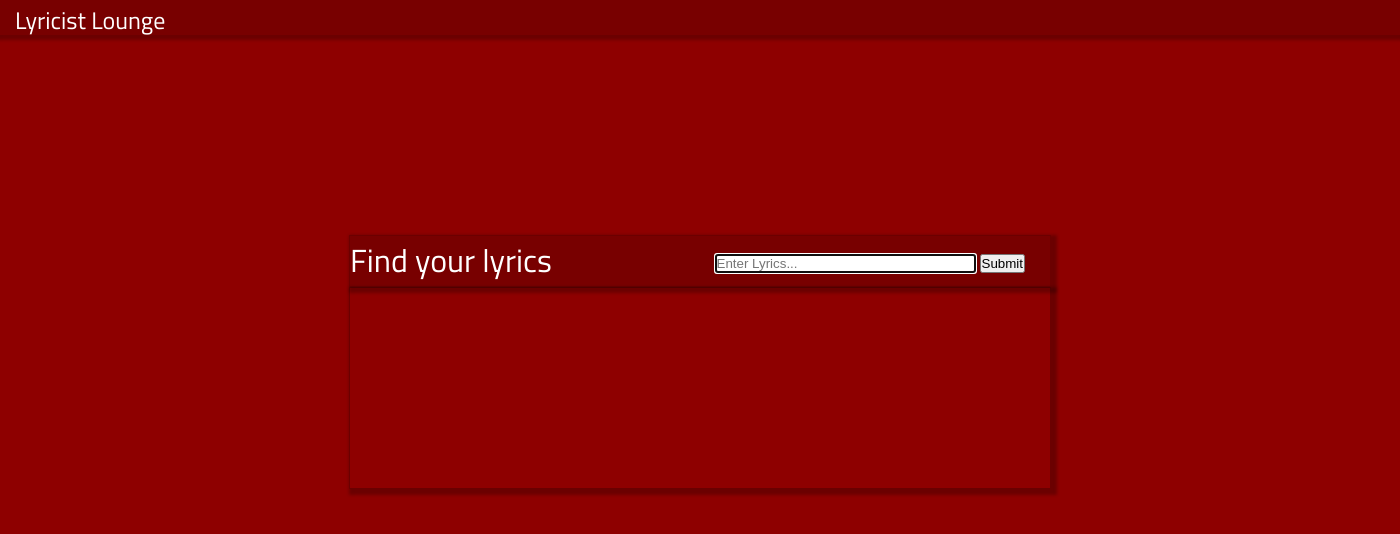
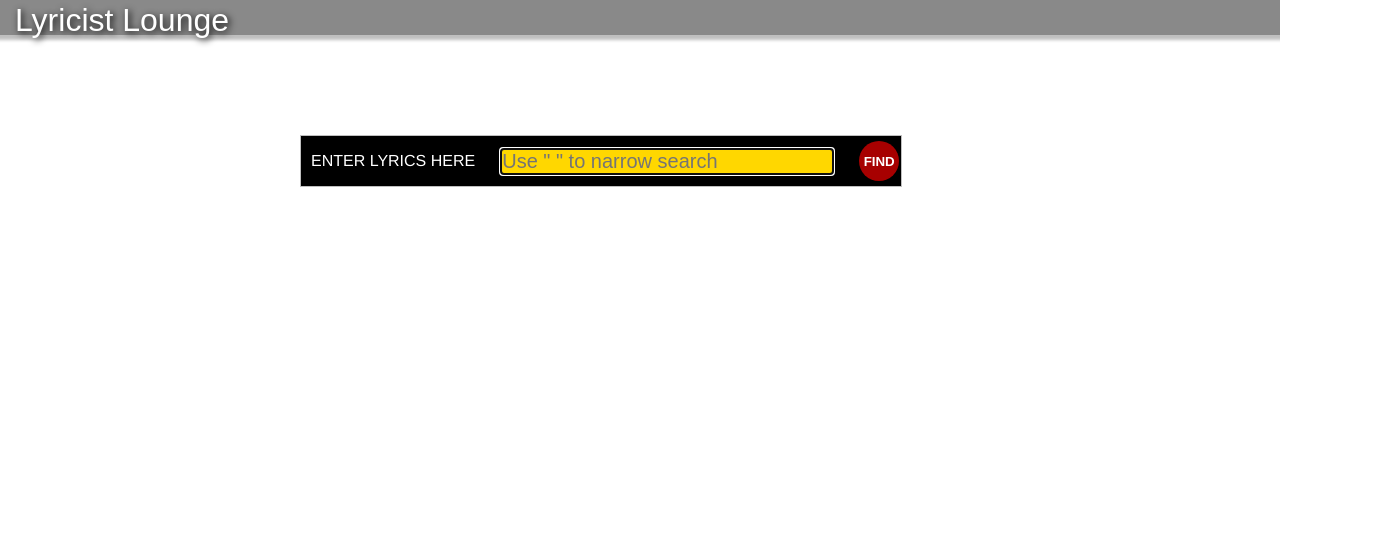
Before and after one commit to josephmccrae/Lounge-II, a plain HTML site: page index.html in a window 1280 px wide. Shown: the whole page, 1400 px wide, since content can reach past the window. Drawn offline with Linux system fonts and the light colour scheme; a web font is replaced by a local one.

Commit message:
upload-5

```diff
--- a/index.html
+++ b/index.html
@@ -6,6 +6,7 @@
         <title>Lyricist Lounge</title>
         <link rel="stylesheet" href="lounge.css"  />
         <link href='http://fonts.googleapis.com/css?family=Titillium+Web:400,600,700,300' rel='stylesheet' type='text/css'>
+        <link href='http://fonts.googleapis.com/css?family=Arizonia' rel='stylesheet' type='text/css'>
         <script src="js/jquery-2.1.1.min.js"></script>
         <script src="js/app.js"></script>
     </head>
@@ -15,10 +16,10 @@
         <div class="container">
             <div class="center">
                 <div class="control">
-                    <p id="instruct">Find your lyrics</p>
+                    <p id="instruct">ENTER LYRICS HERE</p>
                     <form class="search" onsubmit="return false;">
-				<input type="text" placeholder='Enter Lyrics...' name="lyric" size="30" autofocus required results=5>
-                <input type="submit" value="Submit">
+				<input type="text" placeholder='Use " " to narrow search' name="lyric" size="30" autofocus required results=5>
+                <button class="getLyrics" type="submit" value="FIND">FIND</button>
 			</form>
                 </div>
                     <div class="panel">
@@ -32,10 +33,10 @@
 
             <div class="hidden">
                 <dl class="song verse">
+                    <dt>Track</dt>
+                        <dd class="title"><a href="" target="_blank"></a></dd>
                     <dt>Artist</dt>
                         <dd class="name"></dd>
-                    <dt>Track</dt>
-                        <dd class="title"><a href="" target="_blank"></a></dd>
                     <dt>Lyric</dt>
                         <dd class="clip"></dd>
                 </dl>
--- a/js/app.js
+++ b/js/app.js
@@ -22,7 +22,7 @@ var showLyric = function(songs) {
 	titleElem.text(songs.title);
 
     var clip = result.find('.clip');
-	clip.text(songs.context);
+	clip.html(songs.context);
 
 	return result;
 };
@@ -34,9 +34,9 @@ var getInfo = function(lyric){
     var title;
 
     var result = $.ajax({
-        url: "http://api.lyricsnmusic.com/songs?api_key=69ffd627428af8183c89c2b222edc7",
+        url: 'http://api.lyricsnmusic.com/songs?api_key=69ffd627428af8183c89c2b222edc7',
         data: {artist: name, track:title, lyrics: lyric },
-        dataType: "jsonp",
+        dataType: 'jsonp',
         type: "GET",
     })
     .done(function(result){
@@ -44,7 +44,7 @@ var getInfo = function(lyric){
         $.each(result.data, function(i, item) {
 			var tune = showLyric(item);
 			$('.results').append(tune);
-            console.log(tune);
+            console.log(result);
 		});
     })
 }
--- a/lounge.css
+++ b/lounge.css
@@ -6,26 +6,27 @@
 
 
 body {
-    background-color: rgb(142, 0, 0);
+    background-color: #fff;
     height: 100%;
     width: 100%;
 }
 
 header {
-    background-color: rgba(100, 0, 0, 0.5);
+    background-color: rgb(137, 137, 137);
     box-shadow: 0px 2px 3px 3px rgba(0, 0, 0, 0.25);
     height: 35px;
-    width: 1400px;
+    width: 100%;
 }
 
 
 #title {
-    color: white;
+    color: #fff;
     float: left;
-    font-family: 'Titillium Web', sans-serif;
-    font-size: 1.5em;
+    font-family: 'Arizonia', sans-serif;
+    font-size: 2em;
     padding-left: 15px;
     padding-top: 2px;
+    text-shadow: 2px 2px 7px #000;
 }
 
 /* container for selection items */
@@ -33,7 +34,7 @@ header {
     display: block;
     height: 1000px;
     position: absolute;
-    width: 1400px;
+    width: 1200px;
 }
 
 /*---------------------------------------------------------------------------------
@@ -41,55 +42,72 @@ header {
 ---------------------------------------------------------------------------------*/
 .center {
     border: 1px solid rgba(0, 0, 0, 0.25);
-    box-shadow: 3px 3px 3px 3px rgba(0, 0, 0, 0.25);
     display: block;
-    margin-left: auto;
-    margin-right: auto;
-    margin-top: 200px;
-    width: 700px;
+    margin-left: 300px;
+    margin-top: 100px;
+    width: 600px;
 }
 
 
 .control {
-    background-color: rgba(100, 0, 0, 0.5);
+    background-color: rgb(0, 0, 0);
     border: 0;
     color: white;
     display: block;
     height: 50px;
-    margin-left: auto;
-    margin-right: auto;
-    width: 700px;
+    width: 600px;
 }
 
 
 #instruct {
     float: left;
-    font-family: 'Titillium Web', sans-serif;
-    font-size: 2em;
+    font-family: "Helvetica Neue", Arial, sans-serif;
+    font-size: 1em;
+    margin-left: 10px;
+    margin-top: 16px;
 }
 
-.search {
-    float: right;
-    margin-right: 25px;
-    margin-top: 18px;
+
+
+input[name='lyric'] {
+    background-color: gold;
+    display: block;
+    float: left;
+    font-size: 20px;
+    margin-left: 25px;
+    margin-top: 12px;
+    width: 330px;
 }
 
+
+.getLyrics {
+    background-color: #a70000;
+    border: 0;
+    border-radius: 40px;
+    color: white;
+    display: block;
+    float: left;
+    font-weight: 800;
+    height: 40px;
+    margin-left: 25px;
+    margin-top: 5px;
+    width: 40px;
+
+}
+
+
 /*---------------------------------------------------------------------------------
-   Results
+   Results Template
 ---------------------------------------------------------------------------------*/
 .results-container {
-    border: 1px solid rgba(0, 0, 0, 0.25);
-    box-shadow: 3px 3px 3px 3px rgba(0, 0, 0, 0.25);
-    height: 200px;
+    background-color: rgba(0, 0, 0, 0.25);
     display: block;
-    margin-left: auto;
-    margin-right: auto;
-    width: 700px;
+    margin-left: 300px;
+    width: 600px;
 }
 
 .results {
-    height: 200px;
-    width: 700px;
+    width: 600px;
 }
 
 
@@ -100,3 +118,47 @@ header {
 dt {
     display: none;
 }
+
+.song {
+    padding-bottom: 25px;
+    padding-top: 25px;
+}
+
+/*---------------------------------------------------------------------------------
+   Results
+---------------------------------------------------------------------------------*/
+dd {
+    color: white;
+    margin-left: 25px;
+    margin-right: 25px;
+}
+
+
+.title {
+    color: black;
+    display: block;
+    float: left;
+}
+
+
+.title a {
+    color: yellow;
+}
+
+
+.name {
+    color: black;
+    display: inline block;
+    float: left;
+    margin-left: -20px;
+}
+
+
+.clip {
+    clear: left;
+}
+
+
+em {
+     background-color: orange;
+}
```
